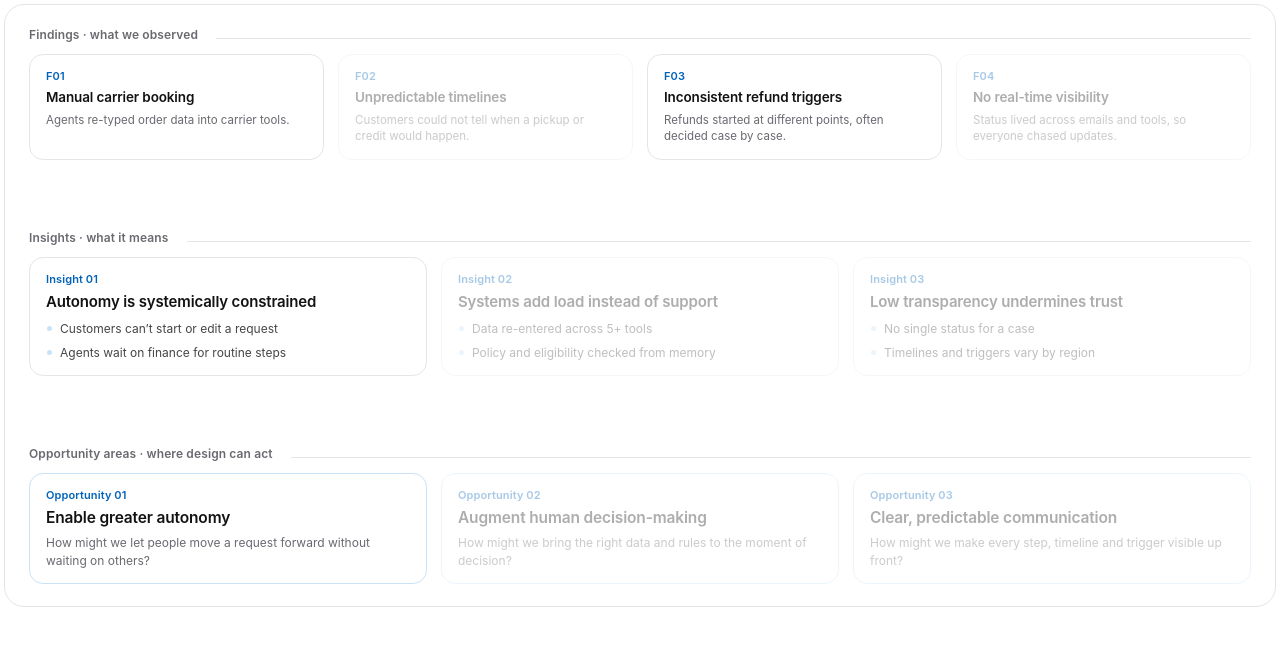
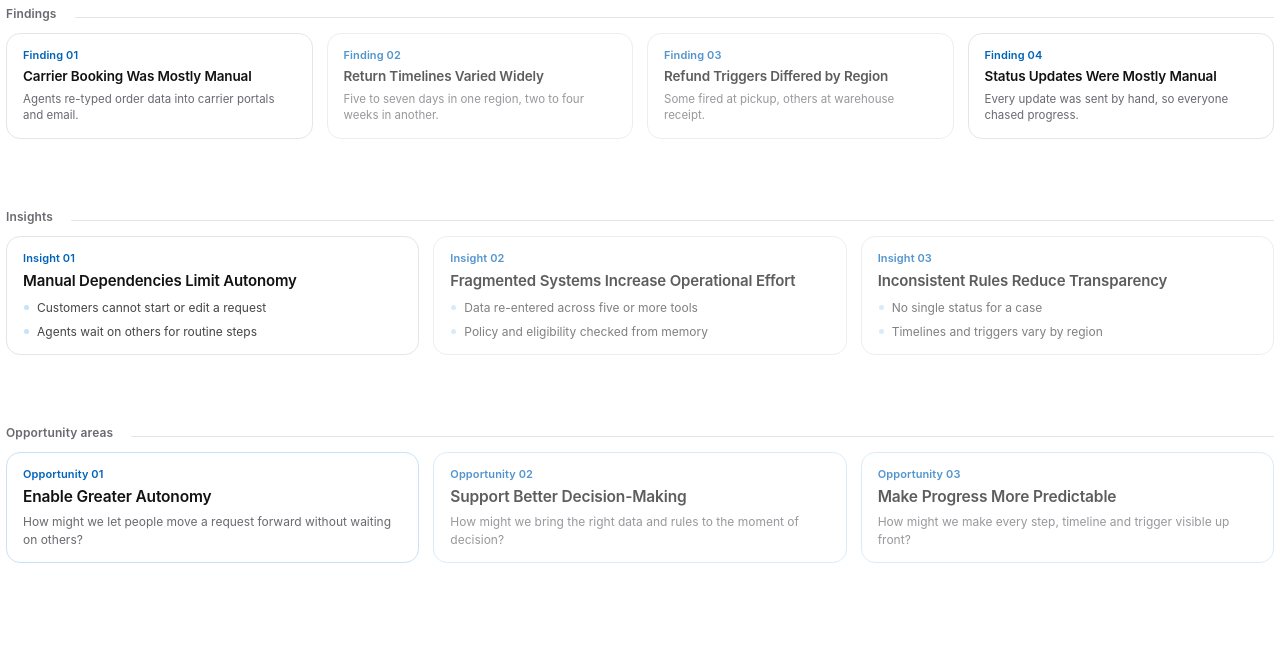
Before and after one commit to souvikb93/streamliner_synthesis, a plain HTML site: page index.html in a window 1280 px wide. Drawn offline with Linux system fonts and the light colour scheme; a web font is replaced by a local one.

Commit message:
Retitle the chain, drop the outer frame, keep inactive cards readable
Band headers are now just Findings / Insights / Opportunity areas - the
trailing glosses ("what we observed", "what it means") restated what the
three-layer structure already says.

Findings carry the titles from the research section and are labelled
Finding 01-04, matching Insight 01-03 and Opportunity 01-03. Insights
consolidate into three systemic themes; opportunities read as design
directions.

Finding-to-insight map rebuilt: manual booking and manual status feed
Insight 01, manual booking and regional refund triggers feed Insight 02,
varied timelines and regional triggers feed Insight 03.

Outer frame removed so the diagram sits on the page. Inactive cards go from
.34 to .68 - at .34 the static portfolio view was unreadable, which only
made sense when the interaction was driving.

Height lock 612 -> 610.

Co-Authored-By: Claude Opus 5 <noreply@anthropic.com>

```diff
--- a/index.html
+++ b/index.html
@@ -6,7 +6,7 @@ html,body{width:100%}body{display:block!important}body>div{width:100%}
 *{margin:0;padding:0;box-sizing:border-box}
 html,body{background:transparent;font-family:'Uncut Sans',-apple-system,sans-serif;color:#121212;-webkit-font-smoothing:antialiased}
 .wrap{padding:4px}
-.stage{background:#fff;border:1px solid #E5E5E5;border-radius:20px;padding:22px 24px;position:relative;display:flex;flex-direction:column}
+.stage{background:transparent;border:0;border-radius:0;padding:2px 2px 6px;position:relative;display:flex;flex-direction:column}
 svg.lk{position:absolute;inset:0;width:100%;height:100%;pointer-events:none;z-index:0;overflow:visible}
 svg.lk path{fill:none;stroke:#0672CB;stroke-width:1.75;stroke-linecap:round;opacity:0;stroke-dasharray:100 100;stroke-dashoffset:100}
 svg.lk path.hot{opacity:1;stroke-dashoffset:0;transition:stroke-dashoffset .6s cubic-bezier(.4,0,.2,1),opacity .15s linear}
@@ -22,7 +22,7 @@ svg.lk path.hot{opacity:1;stroke-dashoffset:0;transition:stroke-dashoffset .6s c
 .c em{font-style:normal;font-size:11px;font-weight:600;letter-spacing:.01em;color:#0063B8;margin-bottom:6px;transition:color .3s}
 .c b{font-weight:600;letter-spacing:-.01em;color:#121212;transition:color .3s}
 .c small{color:#696970;transition:color .3s}
-.dim{opacity:.34}
+.dim{opacity:.68}
 .c.on{border-color:#0672CB;box-shadow:0 0 0 1px #0672CB,0 8px 20px rgba(6,114,203,.12);z-index:3}
 .f b{font-size:13.5px;line-height:1.3;margin-bottom:5px}
 .f small{font-size:11.5px;line-height:1.45;display:-webkit-box;-webkit-line-clamp:2;-webkit-box-orient:vertical;overflow:hidden}
@@ -41,34 +41,34 @@ svg.lk path.hot{opacity:1;stroke-dashoffset:0;transition:stroke-dashoffset .6s c
 .o.on em{color:#C8E3F7}.o.on b{color:#fff}.o.on small{color:#F2F8FD}
 @keyframes bl{50%{opacity:.25}}
 @media (prefers-reduced-motion:reduce){.i.on,.i.pop{transform:none;animation:none}svg.lk path.hot{transition:opacity .2s linear}}
-@media (min-width:900px){body{min-height:612px}}
+@media (min-width:900px){body{min-height:610px}}
 @media (max-width:820px){.r4,.r3{grid-template-columns:1fr}.gap{height:16px}svg.lk{display:none}.dim{opacity:1}.i.on,.i.pop{transform:none;animation:none}}
 @media (max-width:760px){.band em{white-space:normal}}
-@media (max-width:440px){.stage{padding:14px}.row{gap:10px}.c{padding:12px 12px}}
+@media (max-width:440px){.stage{padding:2px}.row{gap:10px}.c{padding:12px 12px}}
 </style></head><body>
 <div class="wrap"><div class="stage" id="st">
  <svg class="lk" id="lk"></svg>
- <div class="band"><em>Findings &middot; what we observed</em><hr></div>
+ <div class="band"><em>Findings</em><hr></div>
  <div class="row r4" id="F"></div>
  <div class="gap"></div>
- <div class="band"><em>Insights &middot; what it means</em><hr></div>
+ <div class="band"><em>Insights</em><hr></div>
  <div class="row r3" id="I"></div>
  <div class="gap"></div>
- <div class="band"><em>Opportunity areas &middot; where design can act</em><hr></div>
+ <div class="band"><em>Opportunity areas</em><hr></div>
  <div class="row r3" id="O"></div>
 </div>
 </div>
 <script>
-const F=[['F01','Manual carrier booking','Agents re-typed order data into carrier tools.'],
-['F02','Unpredictable timelines','Customers could not tell when a pickup or credit would happen.'],
-['F03','Inconsistent refund triggers','Refunds started at different points, often decided case by case.'],
-['F04','No real-time visibility','Status lived across emails and tools, so everyone chased updates.']];
-const I=[['Insight 01','Autonomy is systemically constrained',['Customers can’t start or edit a request','Agents wait on finance for routine steps'],[0,2]],
-['Insight 02','Systems add load instead of support',['Data re-entered across 5+ tools','Policy and eligibility checked from memory'],[0,3]],
-['Insight 03','Low transparency undermines trust',['No single status for a case','Timelines and triggers vary by region'],[1,3]]];
-const O=[['Opportunity 01','Enable greater autonomy','How might we let people move a request forward without waiting on others?'],
-['Opportunity 02','Augment human decision-making','How might we bring the right data and rules to the moment of decision?'],
-['Opportunity 03','Clear, predictable communication','How might we make every step, timeline and trigger visible up front?']];
+const F=[['Finding 01','Carrier Booking Was Mostly Manual','Agents re-typed order data into carrier portals and email.'],
+['Finding 02','Return Timelines Varied Widely','Five to seven days in one region, two to four weeks in another.'],
+['Finding 03','Refund Triggers Differed by Region','Some fired at pickup, others at warehouse receipt.'],
+['Finding 04','Status Updates Were Mostly Manual','Every update was sent by hand, so everyone chased progress.']];
+const I=[['Insight 01','Manual Dependencies Limit Autonomy',['Customers cannot start or edit a request','Agents wait on others for routine steps'],[0,3]],
+['Insight 02','Fragmented Systems Increase Operational Effort',['Data re-entered across five or more tools','Policy and eligibility checked from memory'],[0,2]],
+['Insight 03','Inconsistent Rules Reduce Transparency',['No single status for a case','Timelines and triggers vary by region'],[1,2]]];
+const O=[['Opportunity 01','Enable Greater Autonomy','How might we let people move a request forward without waiting on others?'],
+['Opportunity 02','Support Better Decision-Making','How might we bring the right data and rules to the moment of decision?'],
+['Opportunity 03','Make Progress More Predictable','How might we make every step, timeline and trigger visible up front?']];
 const $=i=>document.getElementById(i);
 $('F').innerHTML=F.map((f,k)=>`<button class="c f" data-n="f${k}"><em>${f[0]}</em><b>${f[1]}</b><small>${f[2]}</small></button>`).join('');
 $('I').innerHTML=I.map((x,k)=>`<button class="c i" data-n="i${k}"><em>${x[0]}</em><b>${x[1]}</b><ul>${x[2].map(l=>`<li>${l}</li>`).join('')}</ul></button>`).join('');
```
Also changed, not shown: 1 other file.
